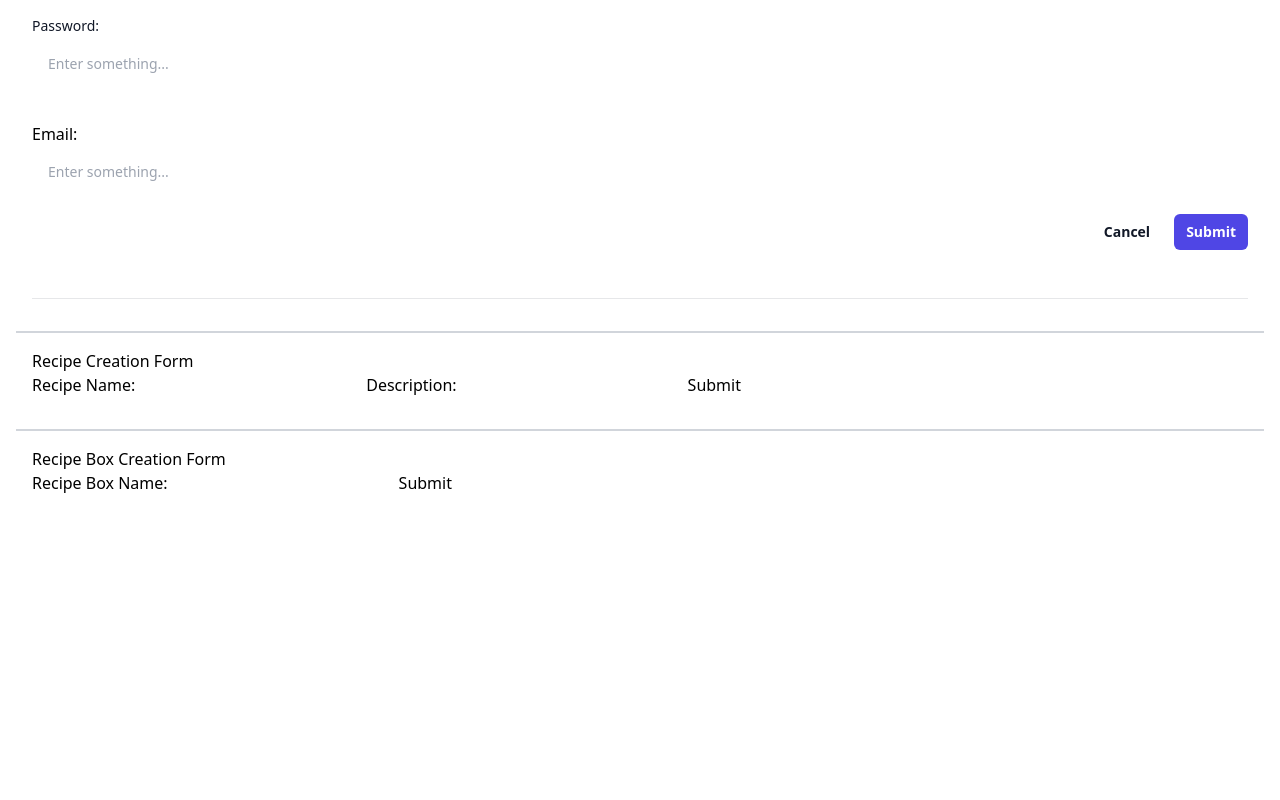
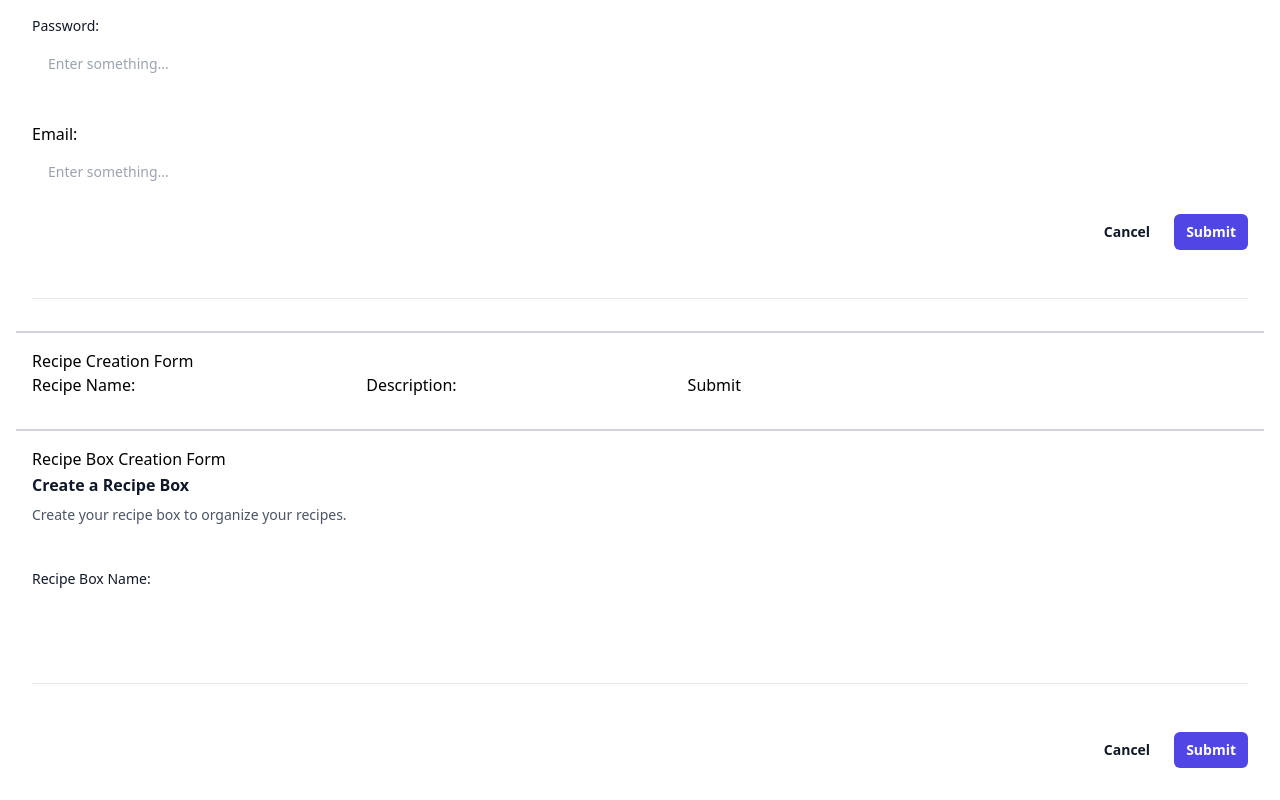
Before and after one commit to mgmacdougall/mern-recipe-project, a React app in the folder frontend/: page / in a window 1280 px wide. Shown: the part 320-1120 px from the top of the page. Before the commit the page ends 847 px from the top, so only its background shows below. Built offline with nearby package versions, Linux system fonts and the light colour scheme; no server answers; the HTML template or start-up script is replaced by a standard one.

Commit message:
Add of tailwind to recipe box form

```diff
--- a/frontend/src/components/recipeBox.jsx
+++ b/frontend/src/components/recipeBox.jsx
@@ -14,18 +14,51 @@
   return (
     <div>
       <form onSubmit={handleRecipeBoxSubmit}>
-        <label htmlFor="recipe-box-name-input">
+        <div className="space-y-12">
+          <div className="border-b border-gray-900/10 pb-12">
+            <h2 className="text-base/7 font-semibold text-gray-900">
+              Create a Recipe Box
+            </h2>
+            <p className="mt-1 text-sm/6 text-gray-600">
+              Create your recipe box to organize your recipes.
+            </p>
+            <div className="mt-10 grid grid-cols-1 gap-x-6 gap-y-8 sm:grid-cols-6">
+              <div className="sm:col-span-4">
+                <label
+                  htmlFor="recipe-box-name-input"
+                  className="block text-sm/6 font-medium text-gray-900"
+                >
                   Recipe Box Name:
+                </label>
+                <div className="mt-2">
+                  <div>
+                    <div className="flex items-center rounded-md bg-white pl-3 outline-1 -outline-offset-1 outline-gray-300 focus-within:outline-2 focus-within:-outline-offset-2 focus-within:outline-indigo-600">
                       <input
                         id="recipe-box-name-input"
                         type="text"
                         value={recipeBoxName}
                         onChange={(e) => setRecipeBoxName(e.target.value)}
+                        className="block min-w-0 grow bg-white py-1.5 pr-3 pl-1 text-base text-gray-900 placeholder:text-gray-400 focus:outline-none sm:text-sm/6"
                       ></input>
-        </label>
-        <button className="" type="submit">
+                    </div>
+                  </div>
+                </div>
+              </div>
+            </div>
+          </div>
+
+          <div class="mt-6 flex items-center justify-end gap-x-6">
+            <button type="button" class="text-sm/6 font-semibold text-gray-900">
+              Cancel
+            </button>
+            <button
+              type="submit"
+              class="rounded-md bg-indigo-600 px-3 py-2 text-sm font-semibold text-white shadow-xs hover:bg-indigo-500 focus-visible:outline-2 focus-visible:outline-offset-2 focus-visible:outline-indigo-600"
+            >
               Submit
             </button>
+          </div>
+        </div>
       </form>
     </div>
   );
--- a/frontend/src/components/recipeInput.jsx
+++ b/frontend/src/components/recipeInput.jsx
@@ -15,7 +15,7 @@
   };
 
   return (
-    <div className="">
+    <div>
       <form onSubmit={handleSubmit}>
         <label htmlFor="recipe-name-input">
           Recipe Name:
```
Lines whose indentation alone changed are shown as unchanged.
